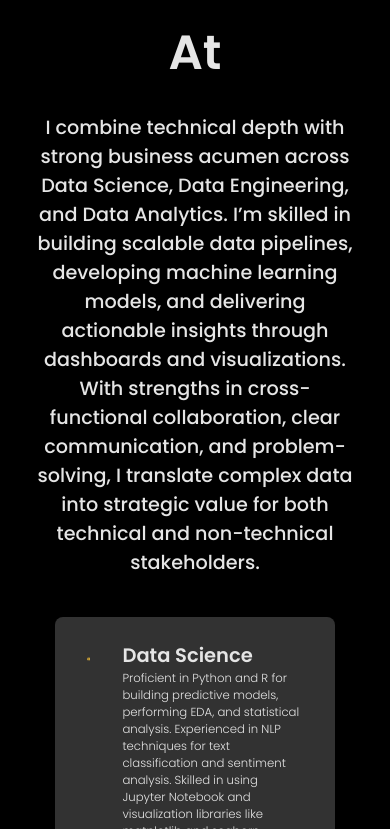
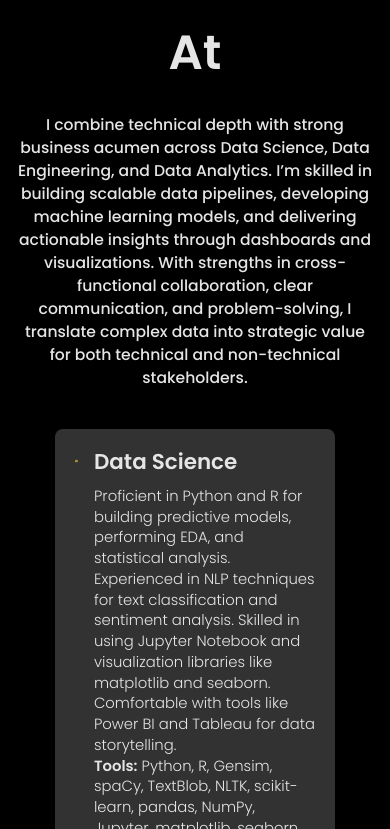
Before and after one commit to NISHITdp/Nishit_Portfolio, a React (Create React App) app: page / in a window 390 px wide. Shown: the part 1035-1864 px from the top of the page. Built offline with nearby package versions, Linux system fonts and the light colour scheme.

Commit message:
Font Changes

```diff
--- a/src/components/Skills/skills.css
+++ b/src/components/Skills/skills.css
@@ -70,7 +70,7 @@
     }
 }
 
-@media screen and (max-width: 480px) {
+/* @media screen and (max-width: 480px) {
     .skillBarText>p {
         font-size: 3vw;
     }
@@ -82,4 +82,31 @@
         font-size: 5vw;
 
     }
+} */
+
+
+@media screen and (max-width: 480px) {
+    .skillBarText > p {
+        font-size: 3.8vw; /* slightly larger for readability */
+        line-height: 1.4;
+    }
+    .skillBarText > h2 {
+        font-size: 5.5vw; /* slightly larger for section title clarity */
+        margin-bottom: 0.5rem;
+    }
+
+    .skillBarImg {
+        height: 2rem;
+        width: 2rem;
+        margin-right: 1rem;
+    }
+
+    .skillBar {
+        padding: 1rem 1.25rem; /* reduce padding for tight screens */
+    }
+
+    .skillDesc {
+        font-size: 4vw; /* if you're showing it on small screens */
+        padding: 0 1rem;
+    }
 }
```
